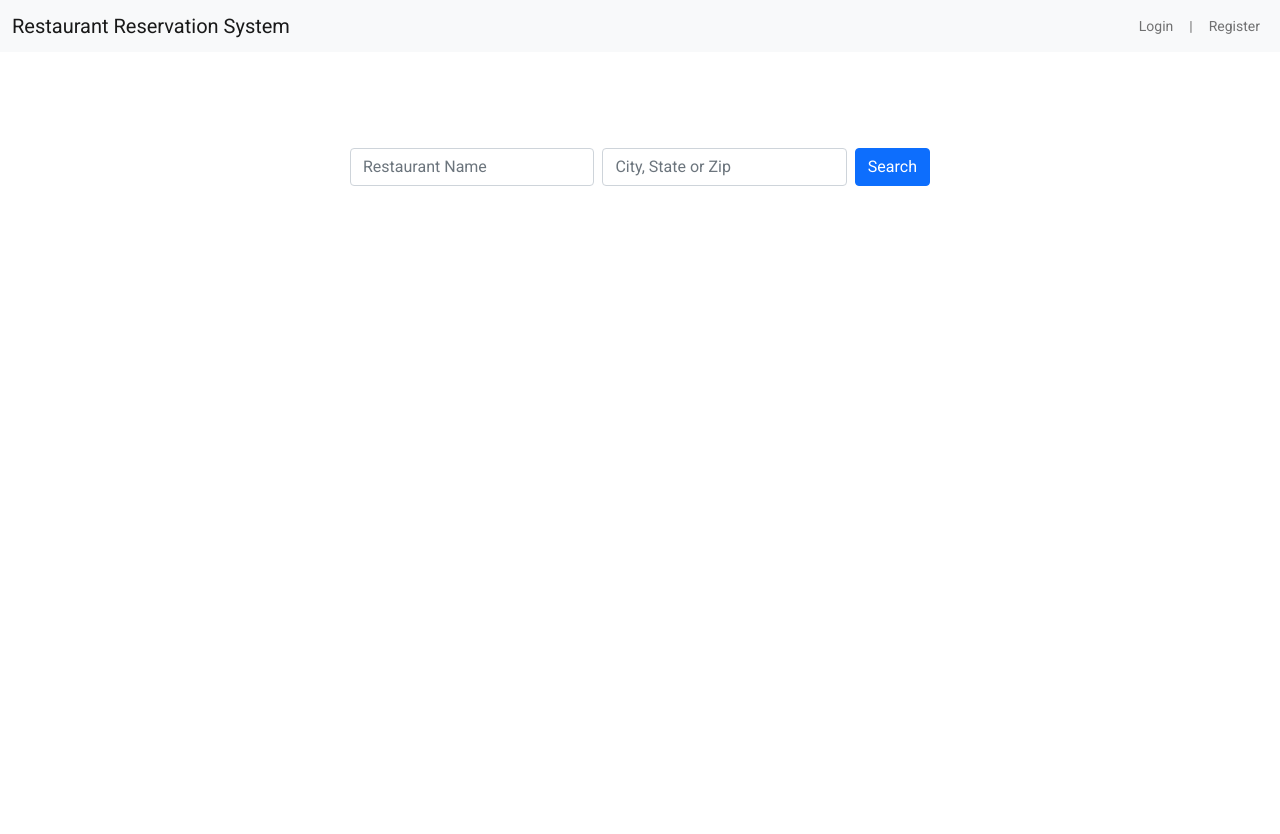
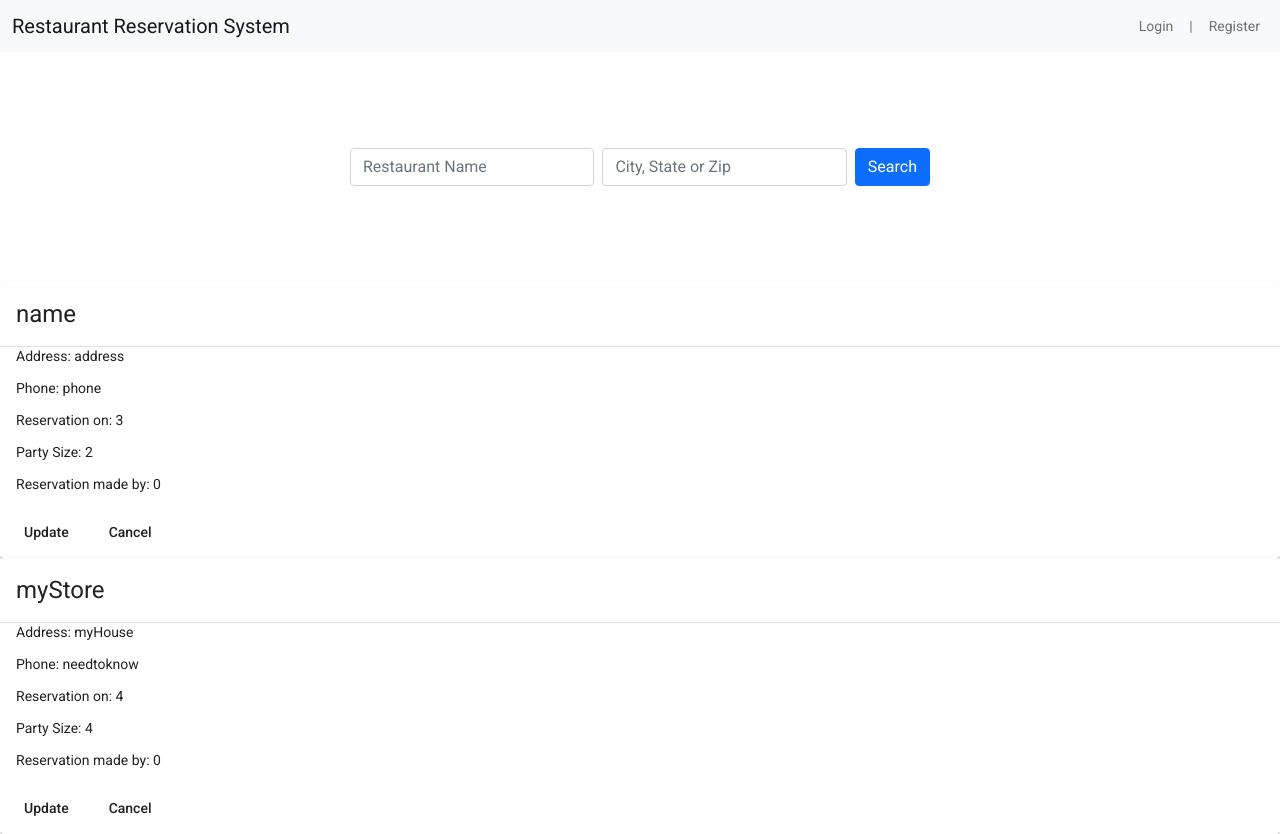
Before and after one commit to Team-Irie/Revature-Project-2-Frontend, an Angular app in the folder restaurant-reservation-system/: page / in a window 1280 px wide. Before the commit the page ends 800 px from the top, so only its background shows below. Built offline with nearby package versions, Linux system fonts and the light colour scheme.

Commit message:
readded customer view and reservation component

```diff
--- a/restaurant-reservation-system/src/app/app.component.html
+++ b/restaurant-reservation-system/src/app/app.component.html
@@ -1 +1,2 @@
 <router-outlet></router-outlet>
+<app-customer-view-reservations-page></app-customer-view-reservations-page>
--- a/restaurant-reservation-system/src/app/app.module.ts
+++ b/restaurant-reservation-system/src/app/app.module.ts
@@ -1,3 +1,5 @@
+import { ReservationComponent } from './components/reservation/reservation.component';
+import { CustomerViewReservationsPageComponent } from './components/customer-view-reservations-page/customer-view-reservations-page.component';
 import { NgModule } from '@angular/core';
 import { BrowserModule } from '@angular/platform-browser';
 import { AppRoutingModule } from './app-routing.module';
@@ -40,7 +42,9 @@ import { RegistrationPageComponent } from './components/registration-page/regist
     HomepageComponent,
     ReservationPageComponent,
     SearchboxComponent,
-    RegistrationPageComponent
+    RegistrationPageComponent,
+    CustomerViewReservationsPageComponent,
+    ReservationComponent
   ],
 
   imports: [
```
